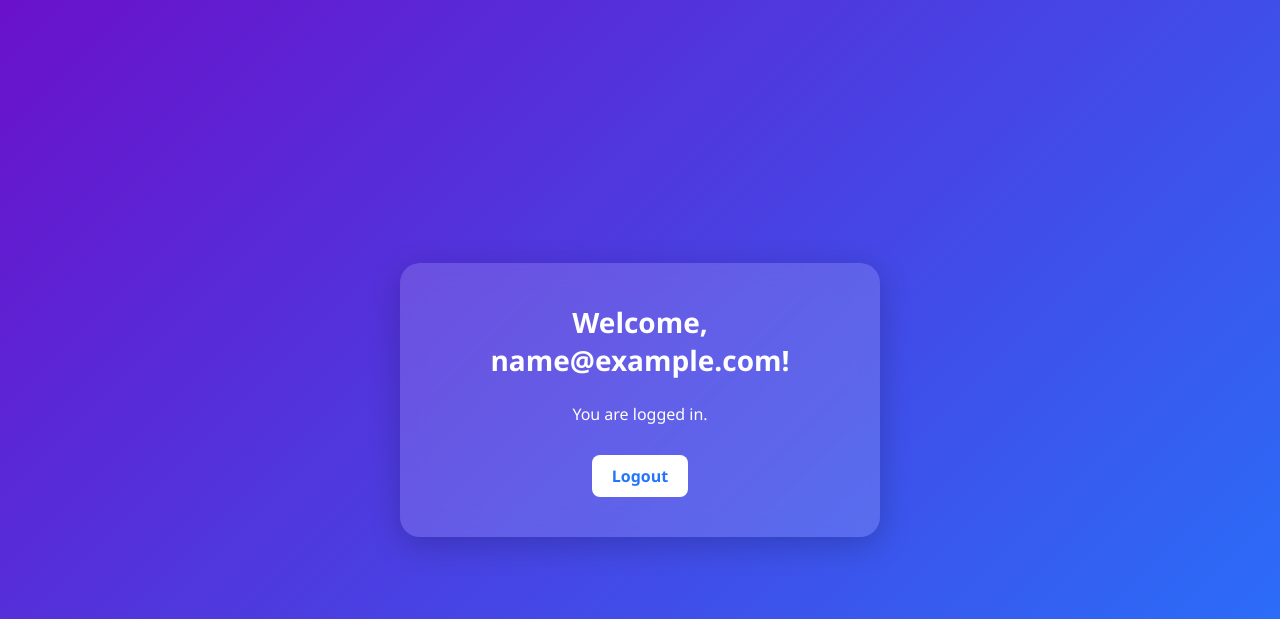
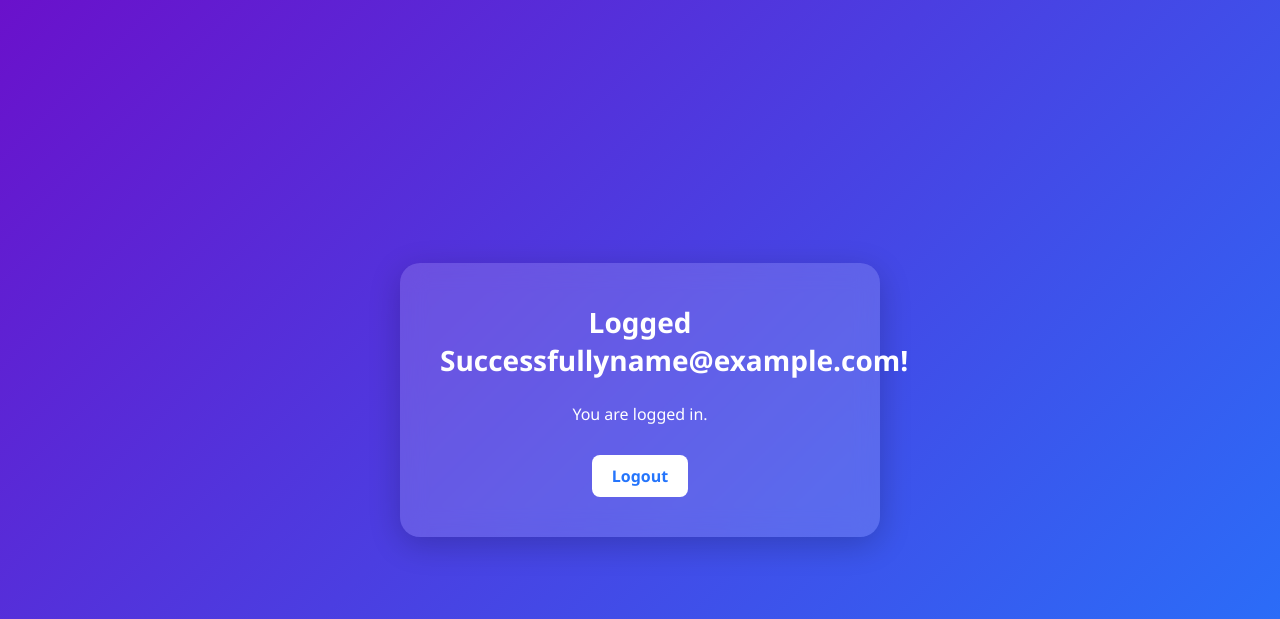
Before and after one commit to anandhakrishnnnnnn/Flask, a Flask app: template templates/dashboard.html in a window 1280 px wide. Shown: the top 619 px of the page. Run offline with Flask 3, Linux system fonts and the light colour scheme; the template is opened without the code that fills it: most values are stand-ins (such as "Sample title", 1, 10 or a date in 2020); some libraries are stand-ins or nearby versions.

Commit message:
changed the h2 in dashboard

```diff
--- a/app.py
+++ b/app.py
@@ -17,7 +17,7 @@ app.config['MAIL_SERVER'] = 'smtp.gmail.com'
 app.config['MAIL_PORT'] = 587
 app.config['MAIL_USE_TLS'] = True
 app.config['MAIL_USERNAME'] = 'anandhannn1122@gmail.com'
-app.config['MAIL_PASSWORD'] = ''
+app.config['MAIL_PASSWORD'] = 'wpzh udck iogx zskg'
 
 csrf = CSRFProtect(app)
 db = SQLAlchemy(app)
--- a/templates/dashboard.html
+++ b/templates/dashboard.html
@@ -57,7 +57,7 @@
 <body>
 
     <div class="dashboard-container">
-       <h2>Welcome, {{ email }}!</h2>
+       <h2>Logged Successfully{{ email }}!</h2>
         <p>You are logged in.</p>
         <a href="{{ url_for('logout') }}">Logout</a>
     </div>
```
Also changed, not shown: env.md (added, +1 -0 lines), instance/users.db.
